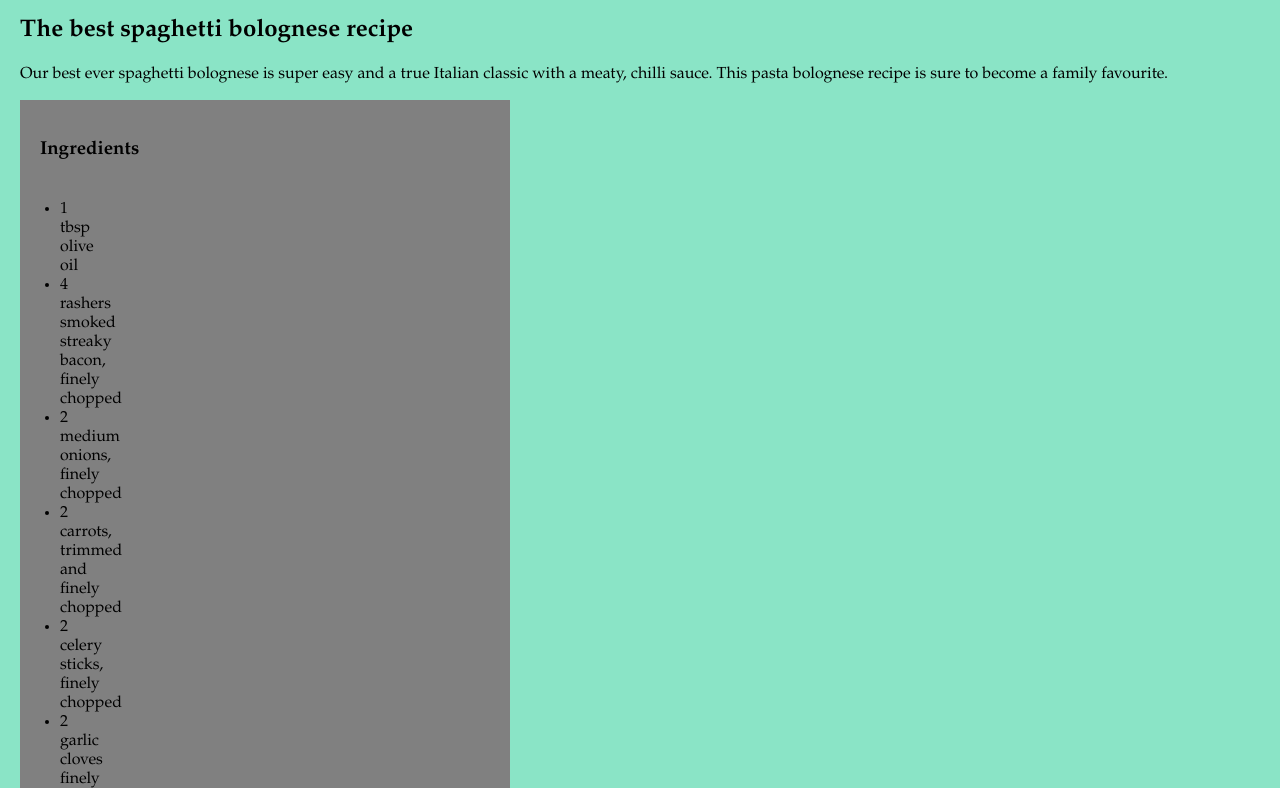
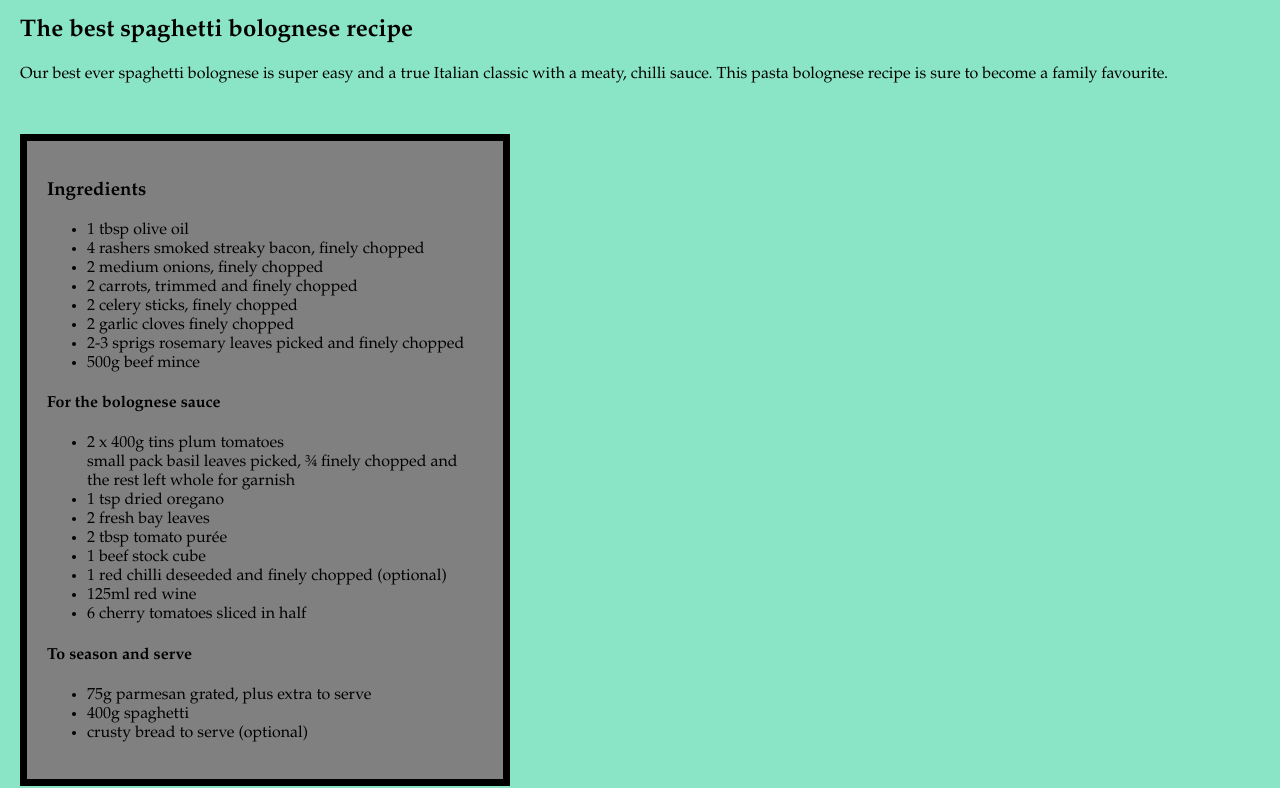
Before and after one commit to BenV97/odin-recipes, a plain HTML site: page recipes/spaghetti-bolognese.html in a window 1280 px wide. Shown: the part 377-1165 px from the top of the page. Drawn offline with Linux system fonts and the light colour scheme.

Commit message:
Fix margins, borders and padding

```diff
--- a/recipes/spaghetti-bolognese.html
+++ b/recipes/spaghetti-bolognese.html
@@ -17,7 +17,7 @@
 
     <div class="ingredients">
         <h3>Ingredients</h3>
-        <ul class="ingredients">
+        <ul>
             <li>1 tbsp olive oil</li>
             <li>4 rashers smoked streaky bacon, finely chopped</li>
             <li>2 medium onions, finely chopped</li>
--- a/styles.css
+++ b/styles.css
@@ -24,8 +24,10 @@ a {
 }
 
 .ingredients {
+    margin-top: 50px;
+    margin-bottom: 50px;
     margin-right: 750px;
     padding: 20px;
-    border: 3px black;
+    border: 7px solid black;
     background-color: grey;
 }
```
